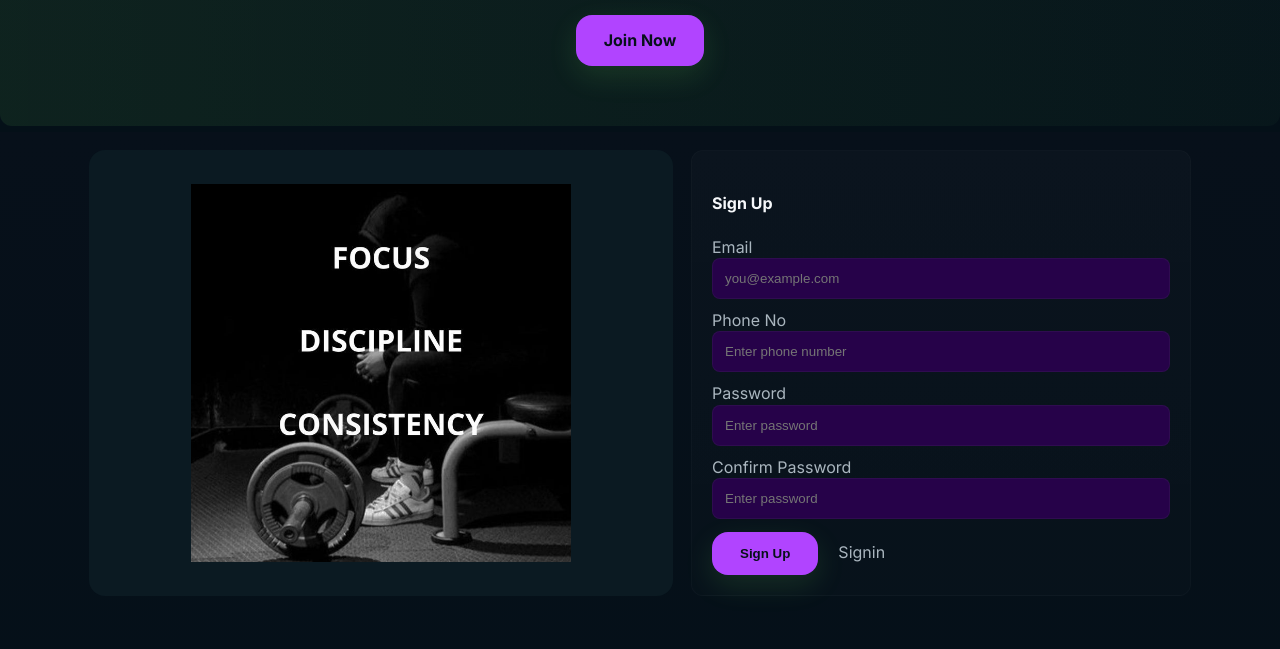
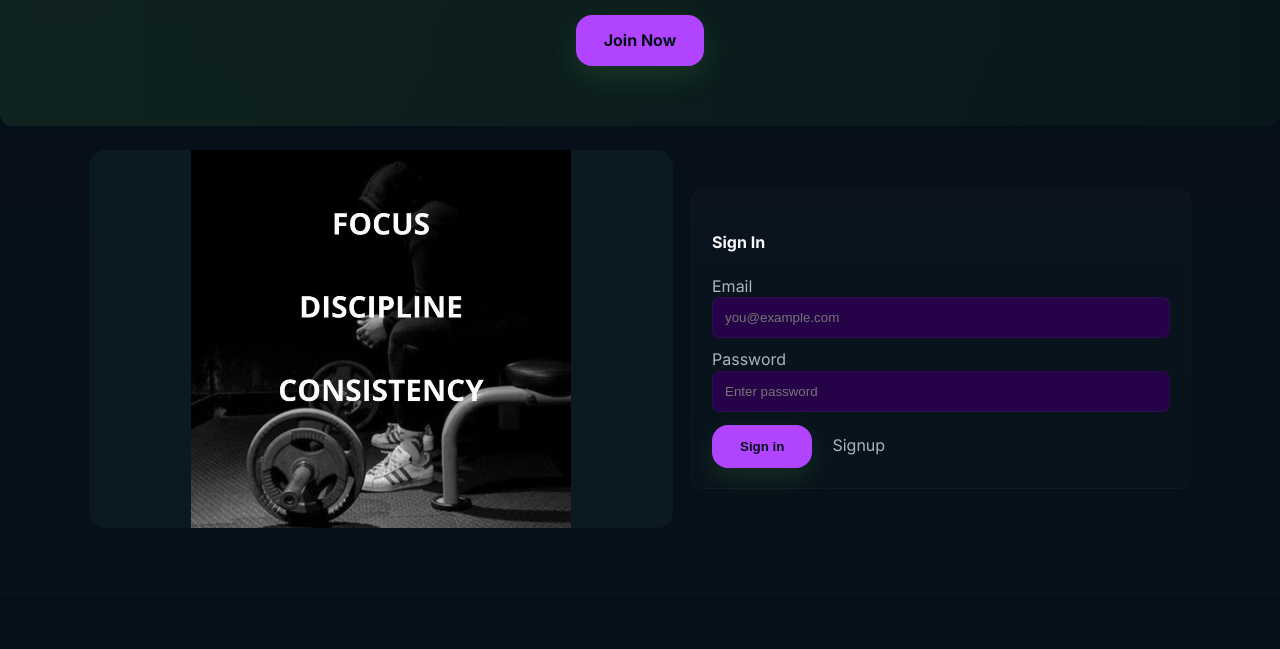
Before and after one commit to trishasinghof-art/workout_planner, a React (Create React App) app: page / in a window 1280 px wide. Shown: the part 4668-5317 px from the top of the page. Built offline with nearby package versions, Linux system fonts and the light colour scheme.

Commit message:
signIn swaped

```diff
--- a/src/components/Home.jsx
+++ b/src/components/Home.jsx
@@ -9,7 +9,7 @@ import Membership from './Membership';
 import Testimonials from './Testimonials';
 import Blog from './Blog/Blog';
 import JoinCta from './JoinCta';
-import Signup from './Signup/Signup';
+import SignIn from './Signin/SignIn';
 import Footer from './Common/Footer';
 
 
@@ -25,7 +25,7 @@ function Home() {
       <Testimonials />
       <Blog />
       <JoinCta />
-      <Signup />
+      <SignIn />
       <Footer />
     </>
   );
```
